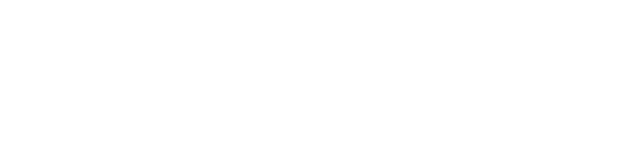
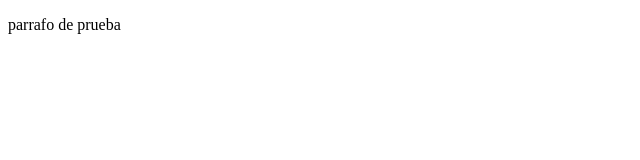
Before and after one commit to mariounimet/Mario_Quintero_mini_project, a plain HTML site: page index.html in a window 1280 px wide. Shown: the whole page, without its empty margins (0-640 px from the left). Drawn offline with Linux system fonts and the light colour scheme.

Commit message:
test commit hero

```diff
--- a/index.html
+++ b/index.html
@@ -8,5 +8,9 @@
 </head>
 <body>
 
+    <section>
+        <p>parrafo de prueba</p>
+    </section>
+
 </body>
 </html>
```
